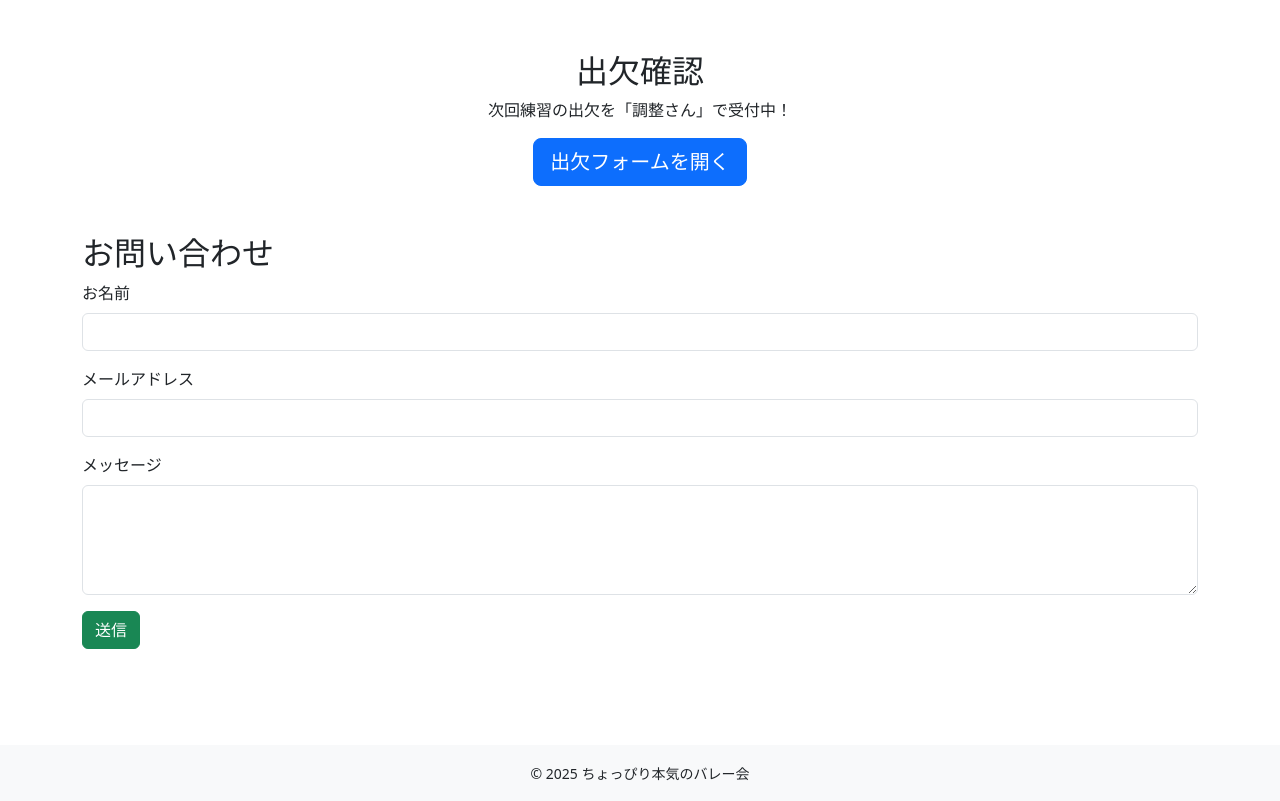
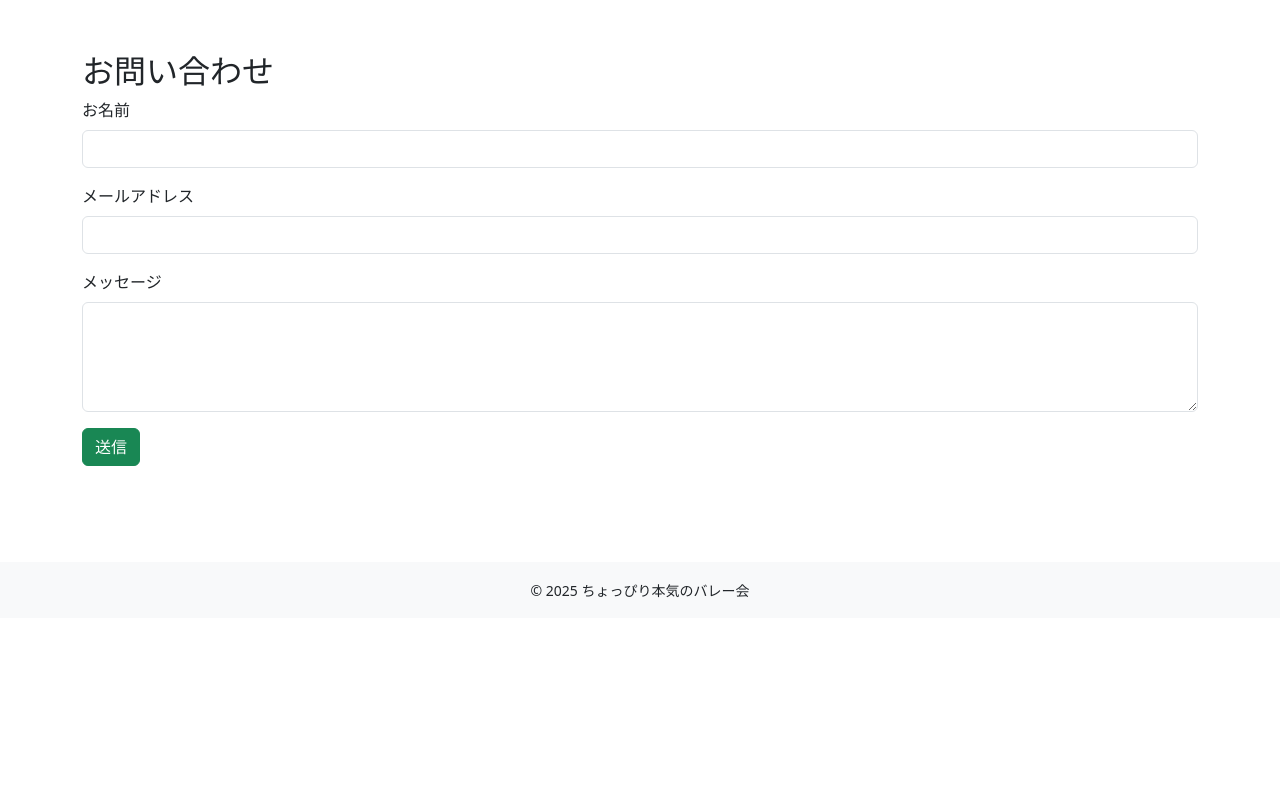
Before and after one commit to nekotami/volleyball_HP, a plain HTML site: page index.html in a window 1280 px wide. Shown: the part 1119-1920 px from the top of the page. After the commit the page ends 1737 px from the top, so only its background shows below. Drawn offline with nearby package versions, Linux system fonts and the light colour scheme.

Commit message:
調整さんのリンク破棄
個人情報の観点から調整さんのリンクを貼るのはやめました。

```diff
--- a/index.html
+++ b/index.html
@@ -39,12 +39,6 @@
     </iframe>
     </section>
 
-    <!-- 出欠確認（調整さんリンク） -->
-    <section class="mb-5 text-center">
-      <h2>出欠確認</h2>
-      <p>次回練習の出欠を「調整さん」で受付中！</p>
-      <a class="btn btn-primary btn-lg" href="https://chouseisan.com/s?h=XXXXXX" target="_blank" rel="noopener">出欠フォームを開く</a>
-    </section>
 
     <!-- お問い合わせフォーム -->
     <section class="mb-5">
```
